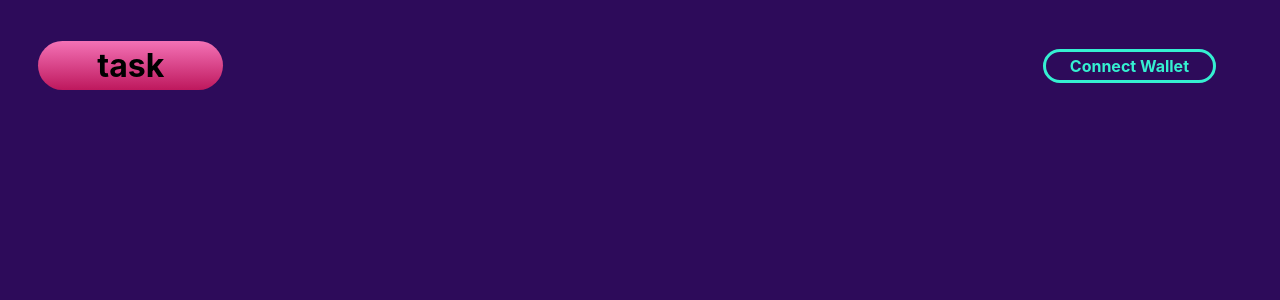
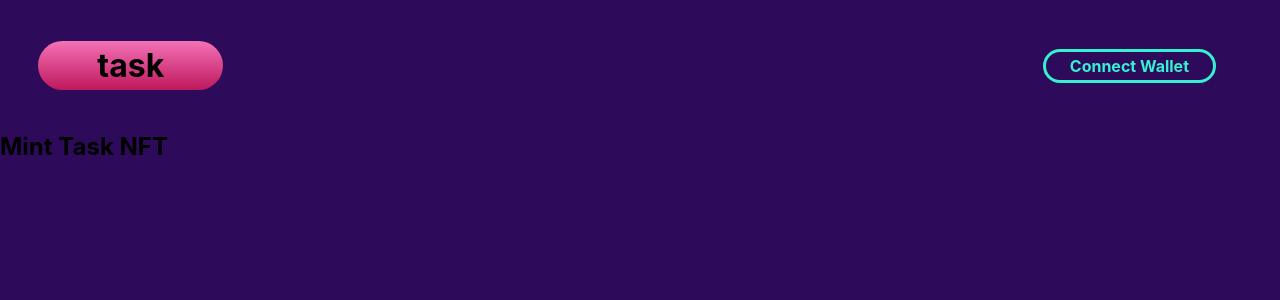
Before and after one commit to george-shammar/NFT-TASK, a React (Create React App) app: page / in a window 1280 px wide. Shown: the top 300 px of the page. Built offline with nearby package versions, Linux system fonts and the light colour scheme.

Commit message:
Import Minter inside App

```diff
--- a/src/components/App.tsx
+++ b/src/components/App.tsx
@@ -1,10 +1,12 @@
 import React from 'react';
 import Nav from './Nav';
+import Minter from './Minter';
 
 const App = () => {
   return (
     <div>
      <Nav />
+     <Minter />
     </div>
   );
 }
```
